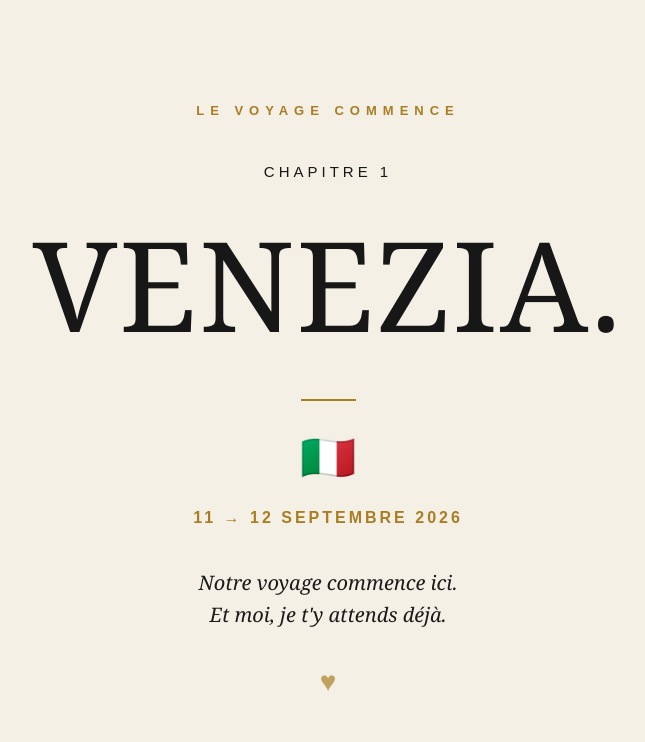
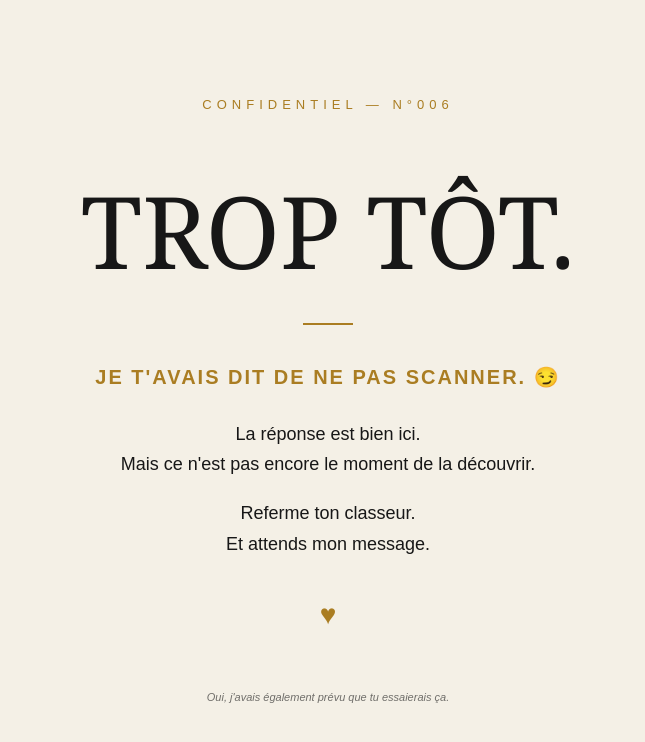
Before and after one commit to Vitoai-hub/voyage-elisa, a plain HTML site: page index.html in a window 1280 px wide. Shown: the whole page, without its empty margins (312-957 px from the left). Drawn offline with Linux system fonts and the light colour scheme.

Commit message:
Update index.html

```diff
--- a/index.html
+++ b/index.html
@@ -4,7 +4,7 @@
   <meta charset="UTF-8">
   <meta name="viewport" content="width=device-width, initial-scale=1.0">
 
-  <title>Chapitre 1</title>
+  <title>Confidentiel</title>
 
   <style>
     * {
@@ -22,107 +22,57 @@
       color: #171717;
       font-family: Arial, sans-serif;
       text-align: center;
-      overflow: hidden;
     }
 
     .page {
       width: 100%;
-      max-width: 650px;
-      animation: apparition 1.5s ease-out;
+      max-width: 600px;
     }
 
-    .chapter {
+    .confidentiel {
       color: #aa7d22;
       font-size: 13px;
-      font-weight: bold;
-      letter-spacing: 6px;
-      margin-bottom: 45px;
-      opacity: 0;
-      animation: fade 1s ease forwards;
-    }
-
-    .small-title {
-      font-size: 15px;
-      letter-spacing: 4px;
-      margin-bottom: 18px;
-      opacity: 0;
-      animation: fade 1s ease 0.8s forwards;
+      letter-spacing: 5px;
+      margin-bottom: 50px;
     }
 
     h1 {
       margin: 0;
       font-family: Georgia, serif;
-      font-size: clamp(70px, 20vw, 125px);
+      font-size: clamp(60px, 17vw, 100px);
       font-weight: normal;
-      letter-spacing: 2px;
-      opacity: 0;
-      transform: translateY(15px);
-      animation: reveal 1.4s ease 1.6s forwards;
     }
 
     .line {
-      width: 55px;
+      width: 50px;
       height: 2px;
-      margin: 30px auto;
+      margin: 25px auto 40px;
       background: #aa7d22;
-      opacity: 0;
-      animation: fade 1s ease 2.7s forwards;
     }
 
-    .flag {
-      font-size: 45px;
-      margin: 15px 0 25px;
-      opacity: 0;
-      animation: fade 1s ease 3s forwards;
+    h2 {
+      margin-bottom: 30px;
+      color: #aa7d22;
+      font-size: 20px;
+      letter-spacing: 2px;
     }
 
-    .date {
-      color: #aa7d22;
-      font-size: 16px;
-      font-weight: bold;
-      letter-spacing: 3px;
-      opacity: 0;
-      animation: fade 1s ease 3.4s forwards;
-    }
-
-    .message {
-      margin-top: 40px;
-      font-family: Georgia, serif;
-      font-size: 20px;
-      font-style: italic;
-      line-height: 1.6;
-      opacity: 0;
-      animation: fade 1.2s ease 4s forwards;
+    p {
+      font-size: 18px;
+      line-height: 1.7;
     }
 
     .heart {
-      margin-top: 35px;
+      margin-top: 40px;
       color: #aa7d22;
       font-size: 28px;
-      opacity: 0;
-      animation: fade 1s ease 4.6s forwards;
     }
 
-    @keyframes fade {
-      to {
-        opacity: 1;
-      }
-    }
-
-    @keyframes reveal {
-      to {
-        opacity: 1;
-        transform: translateY(0);
-      }
-    }
-
-    @keyframes apparition {
-      from {
-        transform: scale(0.98);
-      }
-      to {
-        transform: scale(1);
-      }
+    .small {
+      margin-top: 60px;
+      font-size: 11px;
+      font-style: italic;
+      opacity: 0.6;
     }
   </style>
 </head>
@@ -131,34 +81,32 @@
 
   <main class="page">
 
-    <div class="chapter">
-      LE VOYAGE COMMENCE
+    <div class="confidentiel">
+      CONFIDENTIEL — N°006
     </div>
 
-    <div class="small-title">
-      CHAPITRE 1
-    </div>
-
-    <h1>VENEZIA.</h1>
+    <h1>TROP TÔT.</h1>
 
     <div class="line"></div>
 
-    <div class="flag">
-      🇮🇹
-    </div>
+    <h2>JE T'AVAIS DIT DE NE PAS SCANNER. 😏</h2>
 
-    <div class="date">
-      11 → 12 SEPTEMBRE 2026
-    </div>
+    <p>
+      La réponse est bien ici.
+      <br>
+      Mais ce n'est pas encore le moment de la découvrir.
+    </p>
 
-    <div class="message">
-      Notre voyage commence ici.
+    <p>
+      Referme ton classeur.
       <br>
-      Et moi, je t'y attends déjà.
-    </div>
+      Et attends mon message.
+    </p>
 
-    <div class="heart">
-      ♥
+    <div class="heart">♥</div>
+
+    <div class="small">
+      Oui, j'avais également prévu que tu essaierais ça.
     </div>
 
   </main>
```
